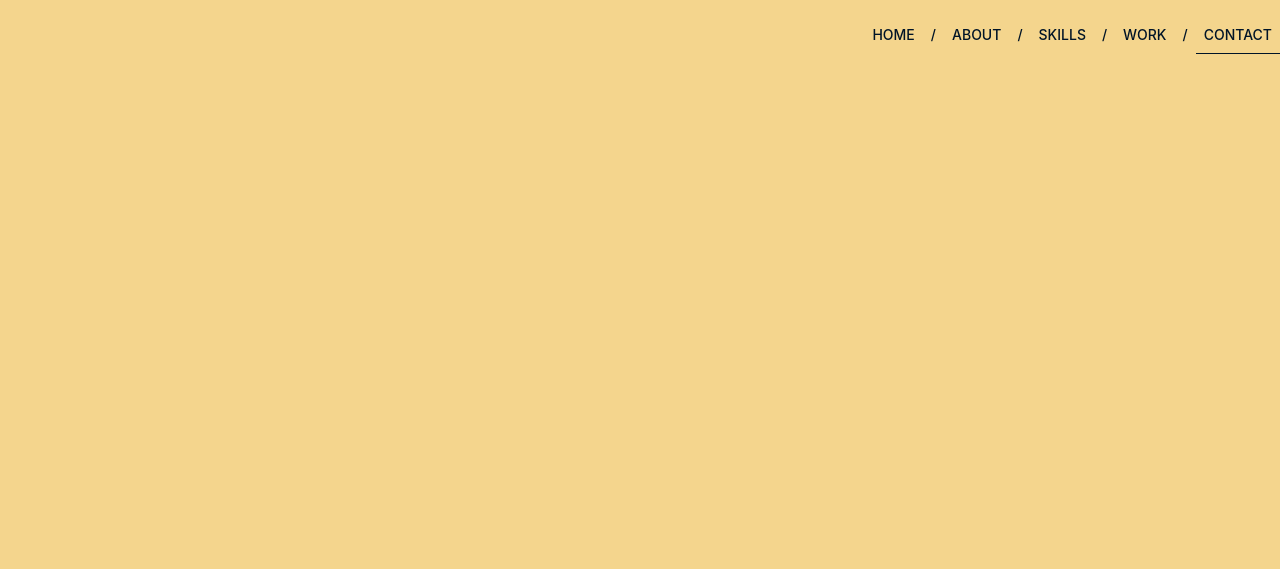
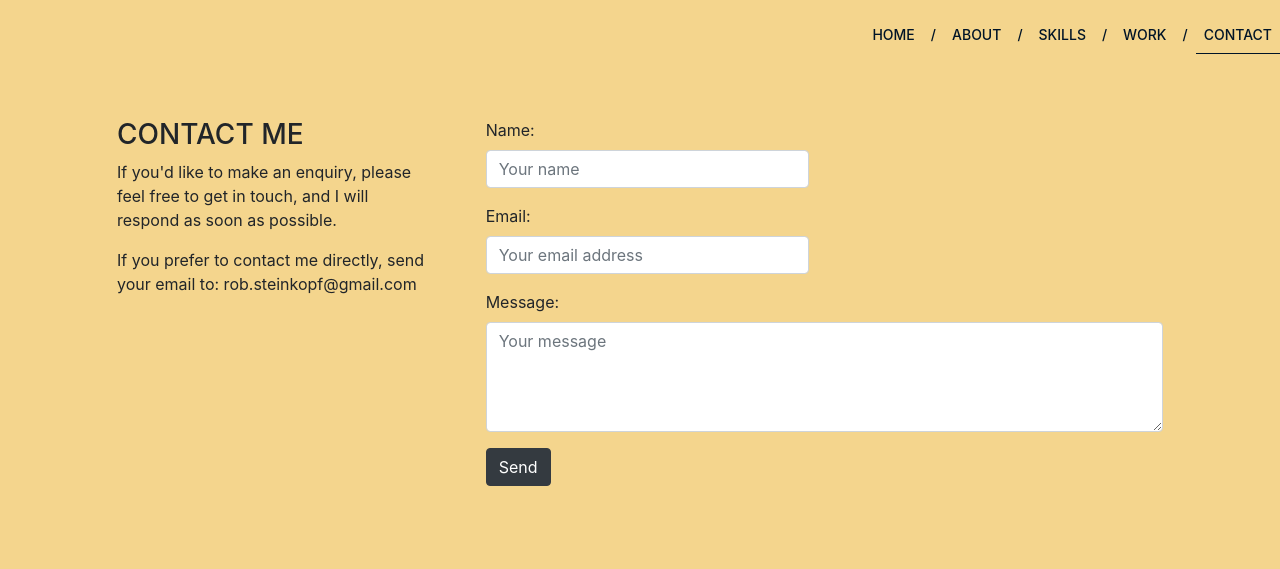
Before and after one commit to rsteinkopfjr/rsteinkopf-portfolio, a website: page contact.html in a window 1280 px wide. Drawn offline with nearby package versions, Linux system fonts and the light colour scheme.

Commit message:
Add contact form

```diff
--- a/contact.html
+++ b/contact.html
@@ -8,14 +8,17 @@
     <!-- Title Bar Icon -->
     <link rel="icon" type="image/ico" href="#" />
     <!-- JQuery -->
-    <script src="https://code.jquery.com/jquery-3.3.1.slim.min.js" integrity="sha384-q8i/X+965DzO0rT7abK41JStQIAqVgRVzpbzo5smXKp4YfRvH+8abtTE1Pi6jizo"
+    <script src="https://code.jquery.com/jquery-3.3.1.slim.min.js"
+        integrity="sha384-q8i/X+965DzO0rT7abK41JStQIAqVgRVzpbzo5smXKp4YfRvH+8abtTE1Pi6jizo"
         crossorigin="anonymous"></script>
-    <script src="https://cdnjs.cloudflare.com/ajax/libs/popper.js/1.14.6/umd/popper.min.js" integrity="sha384-wHAiFfRlMFy6i5SRaxvfOCifBUQy1xHdJ/yoi7FRNXMRBu5WHdZYu1hA6ZOblgut"
+    <script src="https://cdnjs.cloudflare.com/ajax/libs/popper.js/1.14.6/umd/popper.min.js"
+        integrity="sha384-wHAiFfRlMFy6i5SRaxvfOCifBUQy1xHdJ/yoi7FRNXMRBu5WHdZYu1hA6ZOblgut"
         crossorigin="anonymous"></script>
     <!-- Bootstrap -->
-    <link rel="stylesheet" href="https://stackpath.bootstrapcdn.com/bootstrap/4.2.1/css/bootstrap.min.css" integrity="sha384-GJzZqFGwb1QTTN6wy59ffF1BuGJpLSa9DkKMp0DgiMDm4iYMj70gZWKYbI706tWS"
-        crossorigin="anonymous">
-    <script src="https://stackpath.bootstrapcdn.com/bootstrap/4.2.1/js/bootstrap.min.js" integrity="sha384-B0UglyR+jN6CkvvICOB2joaf5I4l3gm9GU6Hc1og6Ls7i6U/mkkaduKaBhlAXv9k"
+    <link rel="stylesheet" href="https://stackpath.bootstrapcdn.com/bootstrap/4.2.1/css/bootstrap.min.css"
+        integrity="sha384-GJzZqFGwb1QTTN6wy59ffF1BuGJpLSa9DkKMp0DgiMDm4iYMj70gZWKYbI706tWS" crossorigin="anonymous">
+    <script src="https://stackpath.bootstrapcdn.com/bootstrap/4.2.1/js/bootstrap.min.js"
+        integrity="sha384-B0UglyR+jN6CkvvICOB2joaf5I4l3gm9GU6Hc1og6Ls7i6U/mkkaduKaBhlAXv9k"
         crossorigin="anonymous"></script>
     <!-- CSS -->
     <link rel="stylesheet" type="text/css" href="assets/css/style.css">
@@ -59,7 +62,35 @@
             </nav>
         </div>
     </header>
-
+    <!-- Contact Form -->
+    <div class="jumbotron container">
+        <div class="row">
+            <div class="col-4">
+                <h3 class="col-12">CONTACT ME</h3>
+                <p class="col-12">If you'd like to make an enquiry, please feel free to get in touch, and I will respond
+                    as soon as
+                    possible.</p>
+                <p class="col-12">If you prefer to contact me directly, send your email to: rob.steinkopf@gmail.com</p>
+            </div>
+            <form class="col-8">
+                <div class="form-group col-6">
+                    <label>Name:</label>
+                    <input type="name" class="form-control" placeholder="Your name">
+                </div>
+                <div class="form-group col-6">
+                    <label>Email:</label>
+                    <input type="email" class="form-control" placeholder="Your email address">
+                </div>
+                <div class="form-group col-12">
+                    <label>Message:</label>
+                    <textarea class="form-control" rows="4" placeholder="Your message"></textarea>
+                </div>
+                <div class="form-group col-1" id="sendBtn">
+                    <button type="button" class="btn btn-dark" id="send">Send</button>
+                </div>
+            </form>
+        </div>
+    </div>
 </body>
 
 </html>
```
